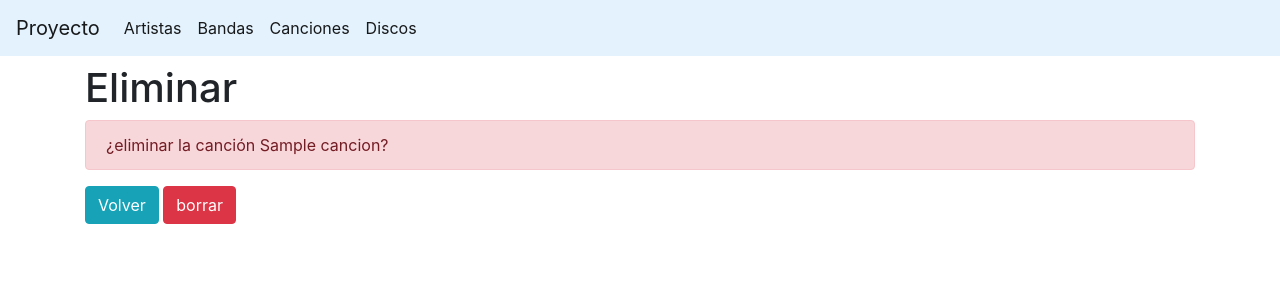
After one commit to martaperezmora/gestion-musica, a Symfony app: template templates/cancion/eliminar.html.twig in a window 1280 px wide. The commit adds this page. Shown: the top 300 px of the page. Run offline with Twig, Linux system fonts and the light colour scheme; the template is opened without the code that fills it: most values are stand-ins (such as "Sample title", 1, 10 or a date in 2020); some libraries are stand-ins or nearby versions.

Commit message:
implementado borrar cancion

```diff
--- /dev/null
+++ b/templates/cancion/eliminar.html.twig
@@ -0,0 +1,12 @@
+{% extends 'layout.html.twig' %}
+
+{% block content %}
+    <h1>Eliminar</h1>
+    <div class="alert alert-danger">
+        ¿eliminar la canción {{ cancion.titulo }}?
+    </div>
+    <form method="POST">
+        <a href="{{ path('cancion_listar') }}" class="btn btn-info">Volver</a>
+        <button type="submit" name="eliminar" class="btn btn-danger">borrar</button>
+    </form>
+{% endblock %}
--- a/templates/cancion/formulario.html.twig
+++ b/templates/cancion/formulario.html.twig
@@ -9,6 +9,6 @@
     {{ form_start(form) }}
     {{ form_widget(form) }}
     <input type="submit" value="enviar" class="btn btn-success">
-    {% if cancion.id %}<a href="{{ path('cancion_listar', {id : cancion.id}) }}" class="btn btn-danger">borrar</a>{% endif %}
+    {% if cancion.id %}<a href="{{ path('cancion_eliminar', {id : cancion.id}) }}" class="btn btn-danger">borrar</a>{% endif %}
     {{ form_end(form) }}
 {% endblock %}
```
Also changed, not shown: src/Controller/CancionController.php (+21 -0 lines).
